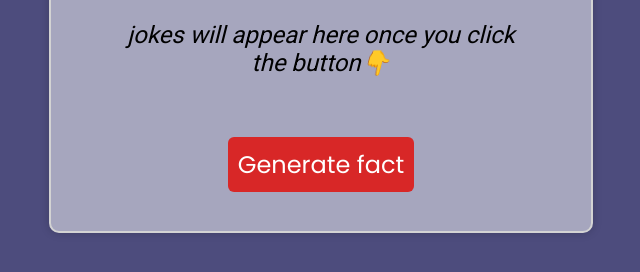
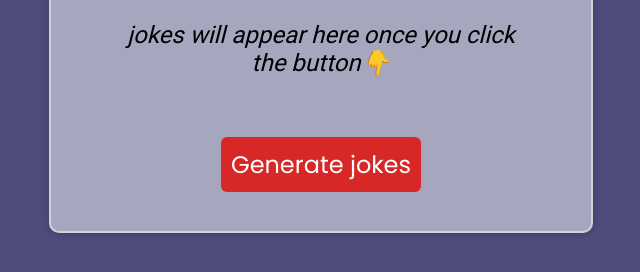
Before and after one commit to harshopes/Dad-jokes, a plain HTML site: page index.html in a window 1280 px wide. Shown: the part 272-544 px from the top of the page, without its empty margins (319-959 px from the left). Drawn offline with Linux system fonts and the light colour scheme.

Commit message:
Update index.html

```diff
--- a/index.html
+++ b/index.html
@@ -20,7 +20,7 @@
         <h1>Dad Jokes Generator</h1>
         <p><em class="fact1" id="fact1">jokes will appear here once you click the button👇</em></p>
 
-        <h2 class="button" id="button">Generate fact</h2>
+        <h2 class="button" id="button">Generate jokes</h2>
     </div>
     <script src="index.js"></script>
 </body>
```
